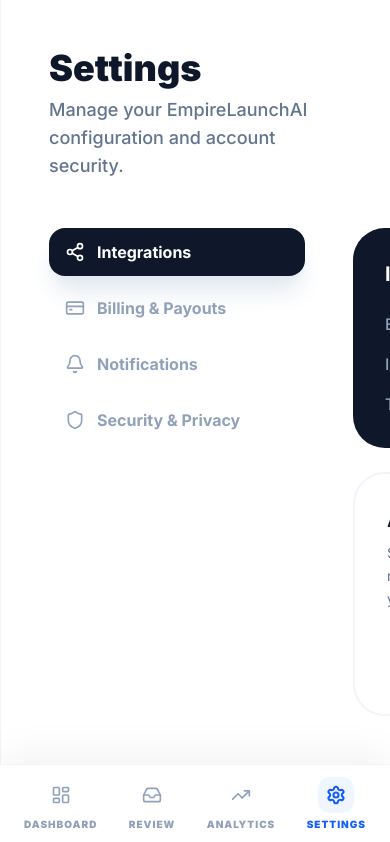
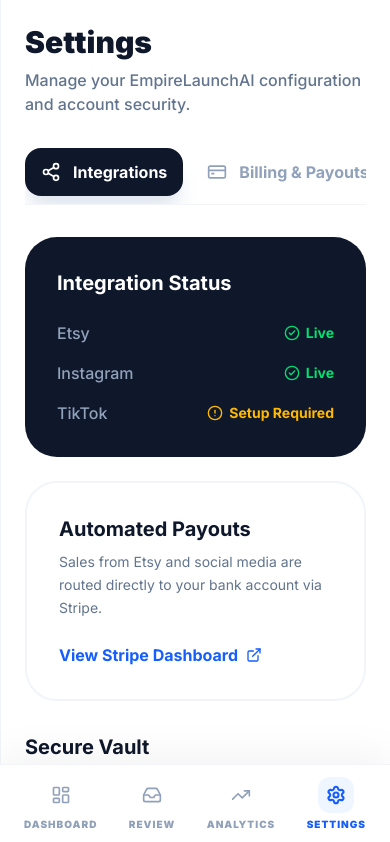
Before and after one commit to EmpireLaunchCEO/EmpireLaunchAI-frontend, a Next.js app: page /settings in a window 390 px wide. Shown: the top 842 px of the page. Built offline with nearby package versions, Linux system fonts and the light colour scheme.

Commit message:
fix: comprehensive mobile responsiveness across all pages

```diff
--- a/src/app/(authenticated)/analytics/page.tsx
+++ b/src/app/(authenticated)/analytics/page.tsx
@@ -29,26 +29,26 @@
   const [activeTab, setActiveTab] = useState('growth');
 
   return (
-    <div className="p-8 pb-32 max-w-7xl mx-auto space-y-10">
-      <header className="flex flex-col md:flex-row md:items-center justify-between gap-6">
+    <div className="p-4 md:p-8 pb-32 max-w-7xl mx-auto space-y-8 md:space-y-10">
+      <header className="flex flex-col lg:flex-row lg:items-center justify-between gap-6">
         <div className="space-y-1">
-          <h1 className="text-3xl font-black text-slate-900 tracking-tight">Intelligence Command</h1>
-          <p className="text-slate-500 font-medium italic">High-intelligence performance tracking and automated growth.</p>
+          <h1 className="text-2xl md:text-3xl font-black text-slate-900 tracking-tight">Intelligence Command</h1>
+          <p className="text-slate-500 text-sm md:text-base font-medium italic">High-intelligence performance tracking and automated growth.</p>
         </div>
 
-        <div className="flex bg-slate-100 p-1.5 rounded-[24px]">
+        <div className="flex bg-slate-100 p-1 rounded-[20px] md:rounded-[24px] overflow-x-auto no-scrollbar max-w-full">
           {tabs.map((tab) => (
             <button
               key={tab.id}
               onClick={() => setActiveTab(tab.id)}
               className={cn(
-                "flex items-center gap-2 px-6 py-3 rounded-[20px] text-sm font-bold transition-all",
+                "flex items-center gap-2 px-4 md:px-6 py-2.5 md:py-3 rounded-[16px] md:rounded-[20px] text-xs md:text-sm font-bold transition-all whitespace-nowrap",
                 activeTab === tab.id
                   ? "bg-white text-slate-900 shadow-sm"
                   : "text-slate-500 hover:text-slate-700 hover:bg-white/50"
               )}
             >
-              <tab.icon className={cn("w-4 h-4", activeTab === tab.id ? "text-blue-600" : "text-slate-400")} />
+              <tab.icon className={cn("w-3.5 h-3.5 md:w-4 h-4", activeTab === tab.id ? "text-blue-600" : "text-slate-400")} />
               {tab.name}
             </button>
           ))}
--- a/src/app/(authenticated)/dashboard/page.tsx
+++ b/src/app/(authenticated)/dashboard/page.tsx
@@ -91,28 +91,28 @@
   };
 
   return (
-    <div className="p-8 pb-40 max-w-7xl mx-auto space-y-12">
+    <div className="p-4 md:p-8 pb-40 max-w-7xl mx-auto space-y-8 md:space-y-12">
       <header className="flex flex-col md:flex-row justify-between items-start md:items-center gap-6">
         <div className="space-y-1">
           <div className="flex items-center gap-2 text-blue-600 font-black text-[10px] uppercase tracking-[0.2em]">
             <LayoutDashboard className="w-3 h-3" />
             Empire Command Center
           </div>
-          <h1 className="text-4xl font-black text-slate-900 tracking-tight">
+          <h1 className="text-3xl md:text-4xl font-black text-slate-900 tracking-tight">
             {empireData?.name || "Dashboard"}.
           </h1>
-          <p className="text-slate-500 font-medium">
+          <p className="text-sm md:text-base text-slate-500 font-medium">
             Monitoring <span className="text-slate-900 font-bold">{empireData?.niche || "your"}</span> growth and autonomous operations.
           </p>
         </div>
 
         <div className="flex items-center gap-4">
-          <div className="flex flex-col items-end">
+          <div className="flex flex-col items-start md:items-end">
             <div className="flex items-center gap-2 bg-blue-50 text-blue-700 px-4 py-2 rounded-2xl border border-blue-100 font-bold text-sm shadow-sm">
               <Sparkles className="w-4 h-4" />
               AI Co-Pilot: Active
             </div>
-            <span className="text-[10px] font-black text-slate-400 uppercase tracking-widest mt-2">
+            <span className="text-[10px] font-black text-slate-400 uppercase tracking-widest mt-2 ml-1 md:ml-0">
               Neural Sync: 98.4%
             </span>
           </div>
--- a/src/app/(authenticated)/review/page.tsx
+++ b/src/app/(authenticated)/review/page.tsx
@@ -127,25 +127,25 @@
   };
 
   return (
-    <div className="p-8 pb-32">
-      <header className="mb-10 flex justify-between items-end">
+    <div className="p-4 md:p-8 pb-32 max-w-4xl mx-auto">
+      <header className="mb-8 md:mb-10 flex flex-col md:flex-row justify-between items-start md:items-end gap-6">
         <div>
-          <h1 className="text-3xl font-bold text-slate-900 flex items-center gap-3">
+          <h1 className="text-2xl md:text-3xl font-bold text-slate-900 flex items-center gap-3">
             Review Queue
           </h1>
-          <p className="text-slate-500 mt-2 font-medium">
+          <p className="text-slate-500 mt-2 font-medium text-sm md:text-base">
             {isLoading ? 'Loading items...' : `AI has prepared ${tasks.length} items for your review.`}
           </p>
         </div>
-        <div className="flex gap-3">
-          <button className="bg-white border border-slate-200 text-slate-600 px-4 py-2.5 rounded-xl flex items-center gap-2 font-bold hover:bg-slate-50 transition-colors">
+        <div className="flex gap-2 w-full md:w-auto">
+          <button className="flex-1 md:flex-none bg-white border border-slate-200 text-slate-600 px-4 py-2.5 rounded-xl flex items-center justify-center gap-2 font-bold hover:bg-slate-50 transition-colors text-sm">
             <Filter className="w-4 h-4" />
             Filter
           </button>
           {!isLoading && tasks.length > 0 && (
-            <button className="bg-blue-600 text-white px-6 py-2.5 rounded-xl font-bold hover:bg-blue-700 transition-all shadow-lg shadow-blue-100 flex items-center gap-2">
-              <CheckCircle2 className="w-5 h-5" />
-              Approve All ({tasks.length})
+            <button className="flex-[2] md:flex-none bg-blue-600 text-white px-6 py-2.5 rounded-xl font-bold hover:bg-blue-700 transition-all shadow-lg shadow-blue-100 flex items-center justify-center gap-2 text-sm">
+              <CheckCircle2 className="w-4 h-4" />
+              Approve All
             </button>
           )}
         </div>
--- a/src/app/(authenticated)/settings/page.tsx
+++ b/src/app/(authenticated)/settings/page.tsx
@@ -25,42 +25,42 @@
   const [activeTab, setActiveTab] = useState('integrations');
 
   return (
-    <div className="p-12 max-w-6xl mx-auto space-y-12 pb-32">
-      <header className="flex justify-between items-end">
+    <div className="p-6 md:p-12 max-w-6xl mx-auto space-y-8 md:space-y-12 pb-32">
+      <header className="flex flex-col md:flex-row justify-between items-start md:items-end gap-4">
         <div>
-          <h1 className="text-4xl font-black text-slate-900 flex items-center gap-3">
+          <h1 className="text-3xl md:text-4xl font-black text-slate-900 flex items-center gap-3">
             Settings
           </h1>
-          <p className="text-slate-500 mt-2 text-lg font-medium">
+          <p className="text-slate-500 mt-2 text-base md:text-lg font-medium">
             Manage your EmpireLaunchAI configuration and account security.
           </p>
         </div>
       </header>
 
-      <div className="flex gap-12">
-        {/* Navigation Sidebar */}
-        <aside className="w-64 shrink-0 space-y-2">
+      <div className="flex flex-col md:flex-row gap-8 md:gap-12">
+        {/* Navigation Sidebar / Horizontal Scroll on Mobile */}
+        <aside className="flex md:flex-col overflow-x-auto no-scrollbar md:overflow-visible w-full md:w-64 shrink-0 gap-2 pb-2 md:pb-0 border-b md:border-b-0 border-slate-100 md:border-none">
           {tabs.map((tab) => (
             <button
               key={tab.id}
               onClick={() => setActiveTab(tab.id)}
               className={cn(
-                "w-full flex items-center gap-3 px-4 py-3 rounded-2xl font-bold transition-all",
+                "flex items-center gap-3 px-4 py-3 rounded-2xl font-bold transition-all whitespace-nowrap",
                 activeTab === tab.id
                   ? "bg-slate-900 text-white shadow-xl shadow-slate-200"
                   : "text-slate-400 hover:text-slate-600 hover:bg-slate-50"
               )}
             >
-              <tab.icon className="w-5 h-5" />
+              <tab.icon className="w-5 h-5 shrink-0" />
               {tab.name}
             </button>
           ))}
         </aside>
 
         {/* Content Area */}
-        <main className="flex-1">
+        <main className="flex-1 min-w-0">
           {activeTab === 'integrations' && (
-            <div className="space-y-12 animate-in fade-in slide-in-from-bottom-4 duration-500">
+            <div className="space-y-8 md:space-y-12 animate-in fade-in slide-in-from-bottom-4 duration-500">
               {/* Integrations Overview */}
               <div className="grid grid-cols-1 md:grid-cols-2 gap-6">
                 <div className="p-8 rounded-[32px] bg-slate-900 text-white space-y-6">
--- a/src/app/onboarding/page.tsx
+++ b/src/app/onboarding/page.tsx
@@ -192,7 +192,7 @@
         </span>
       </div>
 
-      <div className="w-full max-w-5xl px-8 py-12 lg:py-16 flex flex-col">
+      <div className="w-full max-w-5xl px-4 md:px-8 py-8 md:py-16 flex flex-col">
         <ProgressConstellation currentStep={currentStep} totalSteps={steps.length} />
 
         <div className="flex-1">
--- a/src/components/Financial/SecureVault.tsx
+++ b/src/components/Financial/SecureVault.tsx
@@ -170,14 +170,14 @@
 
   return (
     <div className="space-y-8">
-      <div className="flex items-center justify-between">
+      <div className="flex flex-col md:flex-row items-start md:items-center justify-between gap-4">
         <div>
-          <h2 className="text-2xl font-bold text-slate-900">Secure Vault</h2>
-          <p className="text-slate-500">Manage your high-security API credentials and connection keys.</p>
+          <h2 className="text-xl md:text-2xl font-bold text-slate-900">Secure Vault</h2>
+          <p className="text-sm text-slate-500">Manage your high-security API credentials and connection keys.</p>
         </div>
-        <div className="bg-blue-50 border border-blue-100 rounded-2xl px-4 py-2 flex items-center gap-2">
+        <div className="bg-blue-50 border border-blue-100 rounded-2xl px-4 py-2 flex items-center gap-2 shrink-0">
           <ShieldCheck className="w-5 h-5 text-blue-600" />
-          <span className="text-sm font-bold text-blue-900 uppercase tracking-widest">Enterprise Encrypted</span>
+          <span className="text-[10px] md:text-sm font-bold text-blue-900 uppercase tracking-widest">Enterprise Encrypted</span>
         </div>
       </div>
 
--- a/src/components/Review/ReviewCard.tsx
+++ b/src/components/Review/ReviewCard.tsx
@@ -54,7 +54,7 @@
 
   return (
     <div className="bg-white rounded-3xl shadow-sm border border-slate-100 overflow-hidden">
-      <div className="p-6 border-b border-slate-50 flex justify-between items-center bg-slate-50/50">
+      <div className="p-4 md:p-6 border-b border-slate-50 flex flex-col md:flex-row justify-between items-start md:items-center bg-slate-50/50 gap-4">
         <div className="flex items-center gap-3">
           <div className="bg-white p-2 rounded-xl shadow-sm">
             <Icon className={`w-5 h-5 ${config.color}`} />
@@ -67,11 +67,11 @@
             </div>
           </div>
         </div>
-        <div className="flex items-center gap-4">
+        <div className="flex items-center gap-4 w-full md:w-auto justify-between md:justify-end">
           <SecureIndicator variant="minimal" />
           <div className="flex items-center gap-2">
             <span className="text-xs font-bold text-slate-400">Score:</span>
-            <div className="w-20 h-2 bg-slate-200 rounded-full overflow-hidden">
+            <div className="w-16 md:w-20 h-2 bg-slate-200 rounded-full overflow-hidden">
               <div className="w-[85%] h-full bg-green-500" />
             </div>
             <span className="text-xs font-bold text-green-600">85%</span>
@@ -79,7 +79,7 @@
         </div>
       </div>
 
-      <div className="p-6">
+      <div className="p-4 md:p-6">
         <div className="aspect-video bg-slate-100 rounded-2xl mb-6 flex items-center justify-center relative group cursor-pointer overflow-hidden">
           <div className="absolute inset-0 bg-black/40 opacity-0 group-hover:opacity-100 transition-opacity flex items-center justify-center">
             <span className="text-white font-bold bg-white/20 backdrop-blur-md px-4 py-2 rounded-xl border border-white/30">Edit Preview</span>
@@ -118,25 +118,25 @@
           </div>
         </div>
 
-        <div className="mt-8 flex items-center justify-between gap-4">
-          <div className="flex gap-2">
+        <div className="mt-8 flex flex-col lg:flex-row lg:items-center justify-between gap-6">
+          <div className="flex flex-wrap gap-2">
             <button
               onClick={() => onRegenerate?.(id)}
-              className="flex items-center gap-2 bg-slate-100 text-slate-600 px-4 py-2.5 rounded-xl text-sm font-bold hover:bg-slate-200 transition-colors"
+              className="flex items-center gap-2 bg-slate-100 text-slate-600 px-4 py-2.5 rounded-xl text-sm font-bold hover:bg-slate-200 transition-colors shrink-0"
             >
               <RefreshCcw className="w-4 h-4" />
               Regenerate
             </button>
             {previousVersion && (
-              <div className="flex gap-2 animate-in fade-in slide-in-from-left-2 duration-300">
+              <div className="flex flex-wrap gap-2 animate-in fade-in slide-in-from-left-2 duration-300">
                 <button
                   onClick={() => setIsComparing(true)}
-                  className="flex items-center gap-2 bg-blue-50 text-blue-600 px-4 py-2.5 rounded-xl text-sm font-bold hover:bg-blue-100 transition-colors border border-blue-100"
+                  className="flex items-center gap-2 bg-blue-50 text-blue-600 px-4 py-2.5 rounded-xl text-sm font-bold hover:bg-blue-100 transition-colors border border-blue-100 shrink-0"
                 >
                   <ArrowLeftRight className="w-4 h-4" />
-                  Compare Versions
+                  Compare
                 </button>
-                <div className="relative">
+                <div className="relative shrink-0">
                   <button className="flex items-center gap-2 bg-slate-100 text-slate-600 px-4 py-2.5 rounded-xl text-sm font-bold hover:bg-slate-200 transition-colors">
                     Tone: {tone}
                     <ChevronDown className="w-4 h-4" />
@@ -147,15 +147,15 @@
           </div>
 
           <div className="flex gap-2">
-            <button className="bg-slate-100 text-slate-600 px-4 py-2.5 rounded-xl text-sm font-bold hover:bg-slate-200 transition-colors">
+            <button className="flex-1 md:flex-none bg-slate-100 text-slate-600 px-4 py-2.5 rounded-xl text-sm font-bold hover:bg-slate-200 transition-colors">
               Save Draft
             </button>
             <button
               onClick={() => onApprove?.(id)}
-              className="bg-blue-600 text-white px-6 py-2.5 rounded-xl text-sm font-bold hover:bg-blue-700 transition-all flex items-center gap-2 shadow-lg shadow-blue-100"
+              className="flex-[2] md:flex-none bg-blue-600 text-white px-6 py-2.5 rounded-xl text-sm font-bold hover:bg-blue-700 transition-all flex items-center justify-center gap-2 shadow-lg shadow-blue-100"
             >
               <Send className="w-4 h-4" />
-              Approve & Schedule
+              Approve
             </button>
           </div>
         </div>
```
